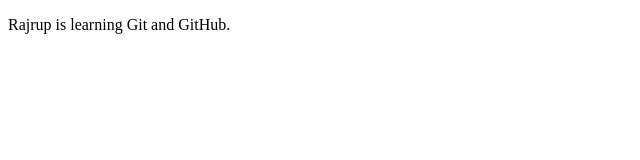
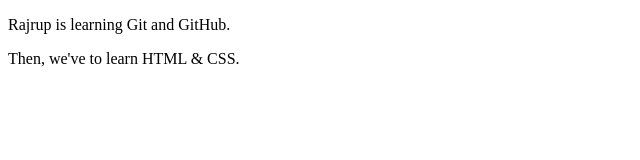
Before and after one commit to rajrupborooah/background-generator, a plain HTML site: page index.html in a window 1280 px wide. Shown: the whole page, without its empty margins (0-640 px from the left). Drawn offline with Linux system fonts and the light colour scheme.

Commit message:
Added another <p> tag.

```diff
--- a/index.html
+++ b/index.html
@@ -7,5 +7,6 @@
   </head>
   <body>
     <p>Rajrup is learning Git and GitHub.</p>
+    <p>Then, we've to learn HTML & CSS.</p>
   </body>
 </html>
```
